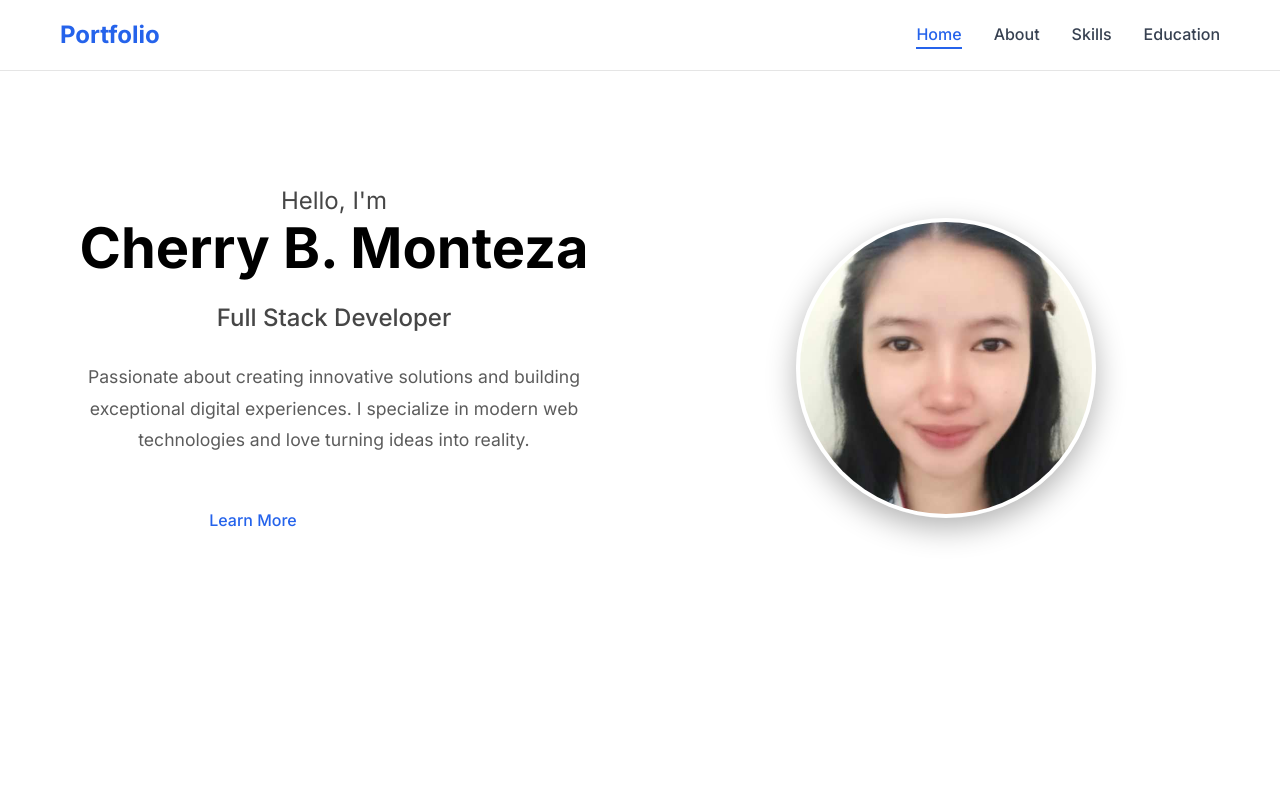
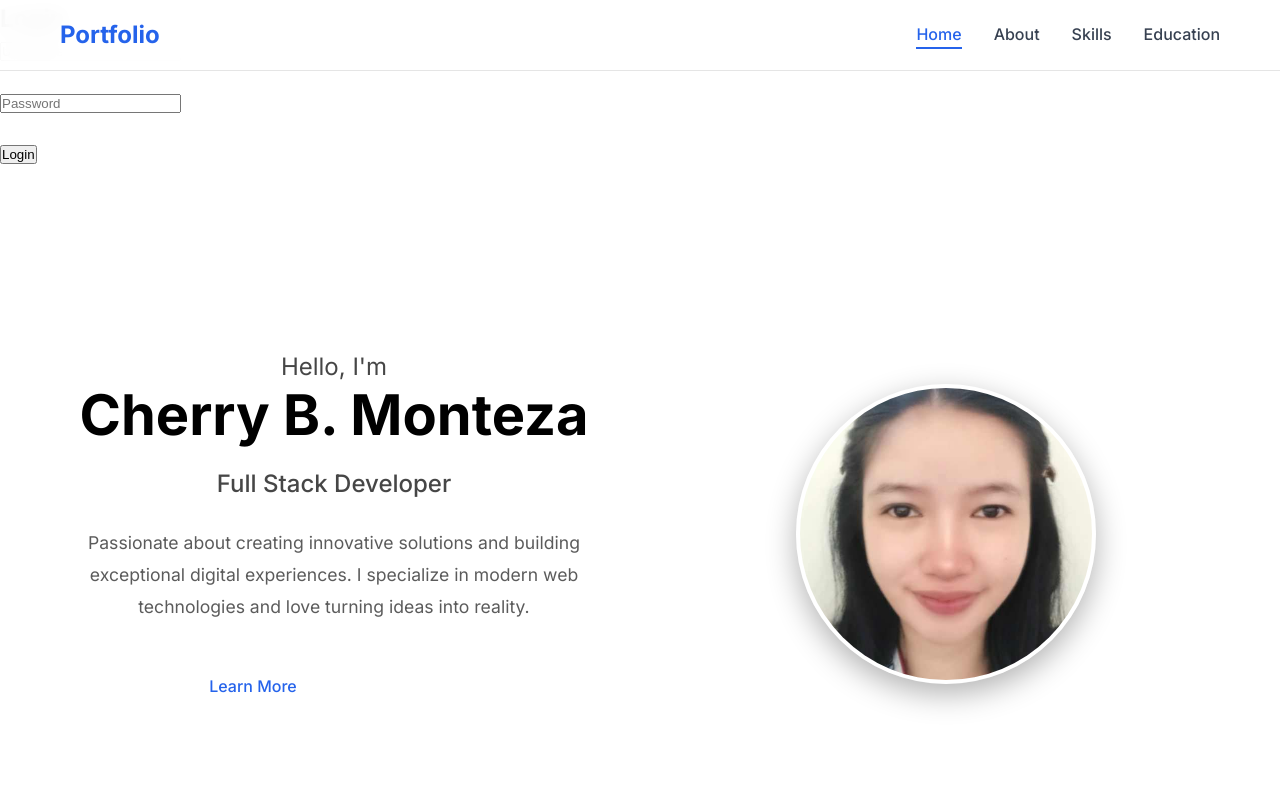
Before and after one commit to cbmonteza/Portfolio, a plain HTML site: page index.html in a window 1280 px wide. Shown: the top 800 px of the page. Drawn offline with Linux system fonts and the light colour scheme.

Commit message:
Update index.html

```diff
--- a/index.html
+++ b/index.html
@@ -9,6 +9,26 @@
     <link href="https://fonts.googleapis.com/css2?family=Inter:wght@300;400;500;600;700&display=swap" rel="stylesheet">
 </head>
 <body>
+    <h2>Login</h2>
+  <input id="username" placeholder="Username"><br><br>
+  <input id="password" type="password" placeholder="Password"><br><br>
+  <button onclick="login()">Login</button>
+
+  <p id="message"></p>
+
+  <script>
+    function login() {
+      const user = document.getElementById("username").value;
+      const pass = document.getElementById("password").value;
+
+      if (user === "admin" && pass === "1234") {
+        document.getElementById("message").innerText = "Login successful!";
+      } else {
+        document.getElementById("message").innerText = "Invalid credentials.";
+      }
+    }
+  </script>
+
     <!-- Navigation -->
     <nav class="navbar" id="navbar">
         <div class="nav-container">
```
